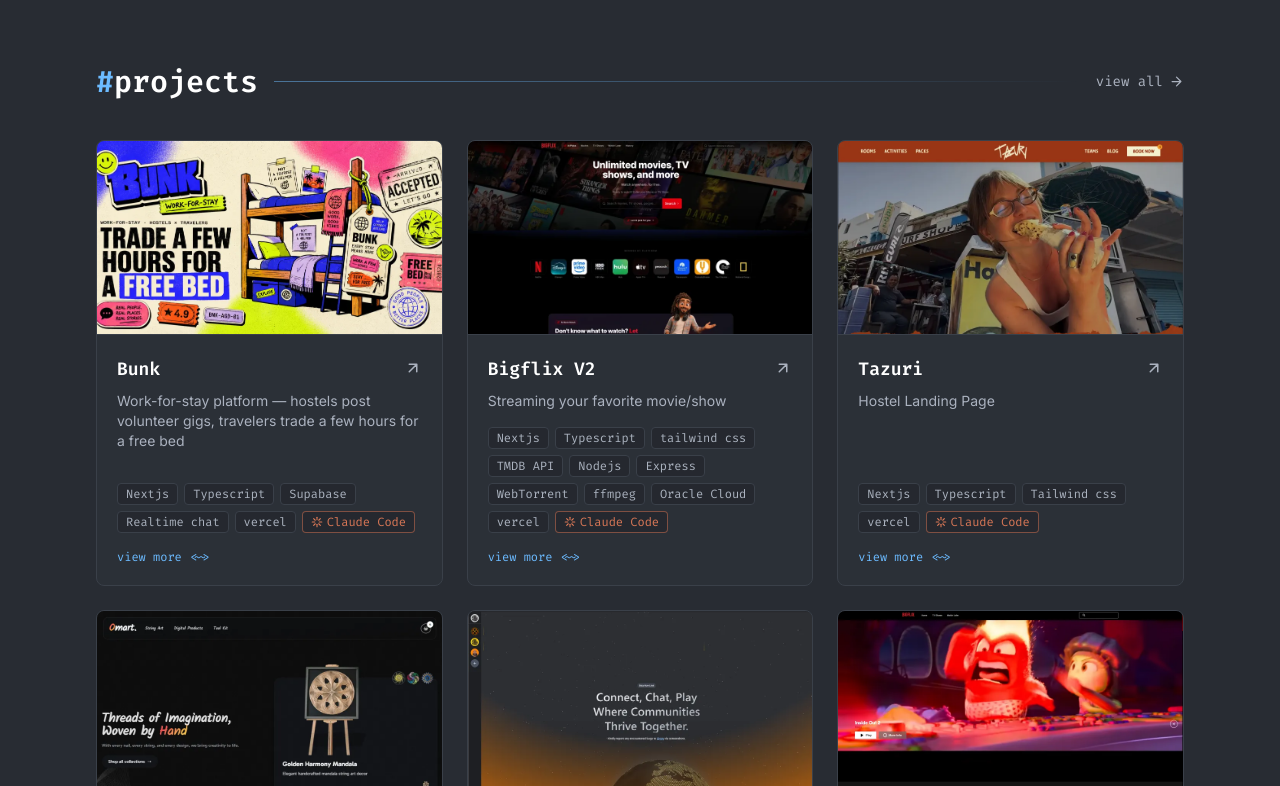
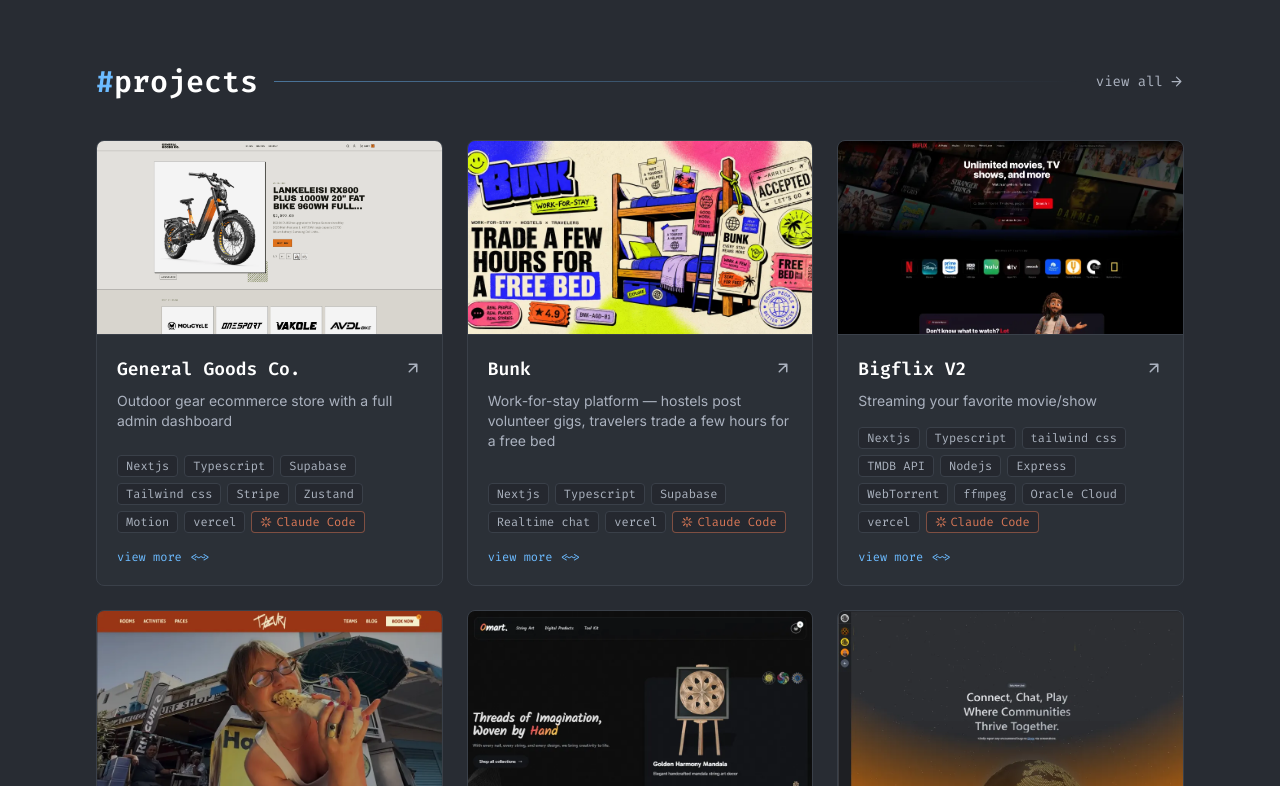
Before and after one commit to biggymarley/newPortfolio, a React (Vite) app: page / in a window 1280 px wide. Shown: the part 916-1702 px from the top of the page. Built offline with nearby package versions, Linux system fonts and the light colour scheme.

Commit message:
adding new project

```diff
--- a/src/data/projects.js
+++ b/src/data/projects.js
@@ -1,5 +1,6 @@
 import ai from "../assets/projects/ai.webp";
 import bunk from "../assets/projects/bunk.webp";
+import generalStore from "../assets/projects/general-store.png";
 import bigflix from "../assets/projects/bigflix.webp";
 import bigflixv2 from "../assets/projects/bigflixv2.webp";
 import bike from "../assets/projects/bike.webp";
@@ -19,6 +20,46 @@
 // (live iframe preview + about + features + skills). Projects without a
 // slug (e.g. GitHub-only repos) keep linking straight to `link`.
 export const projects = [
+  {
+    slug: "general-goods",
+    img: generalStore,
+    langs: [
+      "Nextjs",
+      "Typescript",
+      "Supabase",
+      "Tailwind css",
+      "Stripe",
+      "Zustand",
+      "Motion",
+      "vercel",
+    ],
+    title: "General Goods Co.",
+    disc: "Outdoor gear ecommerce store with a full admin dashboard",
+    link: "https://general-store-peach.vercel.app/",
+    featured: true,
+    selfDesigned: true,
+    claudeCode: true,
+    about:
+      "General Goods Co. is a full production e-commerce storefront for outdoor gear, paired with a complete admin dashboard for running the store. Built on Next.js and Supabase, it handles the whole retail loop — catalog, cart, Stripe checkout, order fulfillment — while the admin side lets a non-technical owner manage products, orders, content, and discounts without touching code. The build was also engineered to pass Google Merchant Center review, with a live product feed and structured data kept in sync with the database.",
+    features: [
+      "Full storefront: home, filterable catalog, product pages, cart, and Stripe Checkout",
+      "Admin dashboard to manage products, variants, images, orders, discounts, categories, and content",
+      "Google Merchant Center-compliant product feed generated live from the database",
+      "Product structured data (JSON-LD) kept in sync with pricing, stock, and shipping for search rich results",
+      "Order lifecycle handled via Stripe webhooks: order creation, atomic stock decrement, and Resend emails",
+      "Row-level security on every table via Supabase, with role-based admin/editor access",
+      "Custom design system (Tailwind v4 tokens) with a rugged, print-inspired outdoor retail identity",
+    ],
+    skills: [
+      "Full-stack e-commerce architecture",
+      "Supabase (Postgres, Auth, RLS, Storage)",
+      "Stripe Checkout & webhooks",
+      "Admin dashboard & CRUD tooling",
+      "Technical SEO & structured data",
+      "Google Merchant Center compliance",
+      "Custom design systems",
+    ],
+  },
   {
     slug: "bunk",
     img: bunk,
```
Also changed, not shown: src/assets/projects/general-store.png (added).
